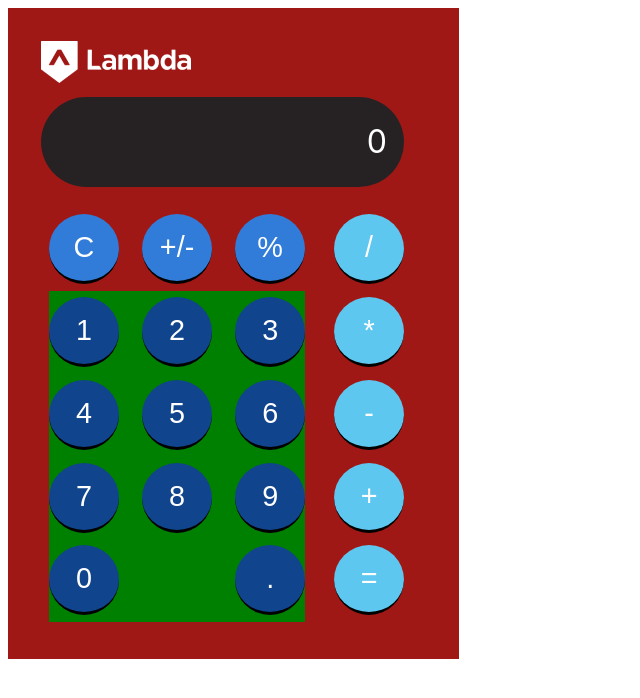
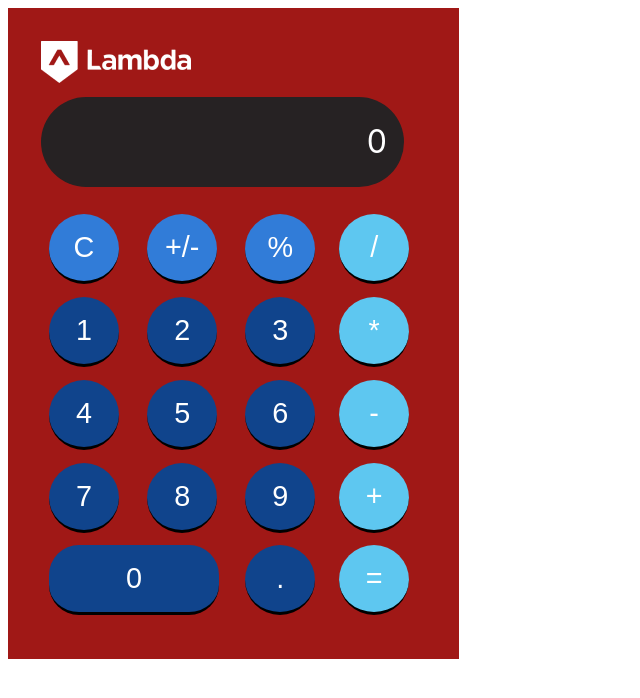
Before and after one commit to daredtech/lambda-calculator, a React (Create React App) app: page / in a window 1280 px wide. Shown: the top 698 px of the page, without its empty margins (0-640 px from the left). Built offline with nearby package versions, Linux system fonts and the light colour scheme.

Commit message:
finished mvp

```diff
--- a/src/App.css
+++ b/src/App.css
@@ -55,7 +55,6 @@
     flex-direction: row;
     flex-wrap: wrap;
     justify-content: space-between;
-    background-color: green;
     order: 2;
    }
    .symbols .operators{
@@ -91,3 +90,8 @@
 .operators button{
     background-color: rgb(94, 199, 240);
 }
+
+[class="0"] {
+    width: 170px;
+    border-radius: 30px;
+}
--- a/src/components/ButtonComponents/NumberButtons/NumberButton.js
+++ b/src/components/ButtonComponents/NumberButtons/NumberButton.js
@@ -3,9 +3,9 @@ import React from "react";
 const NumberButton = (props) => {
   const {number} = props;
   return (
-    <div lassName="numberButton">
+    <div className="numberButton">
       {/* Display a button element rendering the data being passed down from the parent container on props */}
-      <button> {number} </button>
+      <button className={number}> {number} </button>
     </div>
   );
 };
--- a/src/components/ButtonComponents/OperatorButtons/OperatorButton.js
+++ b/src/components/ButtonComponents/OperatorButtons/OperatorButton.js
@@ -3,7 +3,7 @@ import React from "react";
 const OperatorButton = (pros) => {
   const {operator} = pros;
   return (
-    <div nameClass='operatorButton'>
+    <div className='operatorButton'>
       {/* Display a button element rendering the data being passed down from the parent container on props */}
       <button> {operator} </button>
     </div>
```
